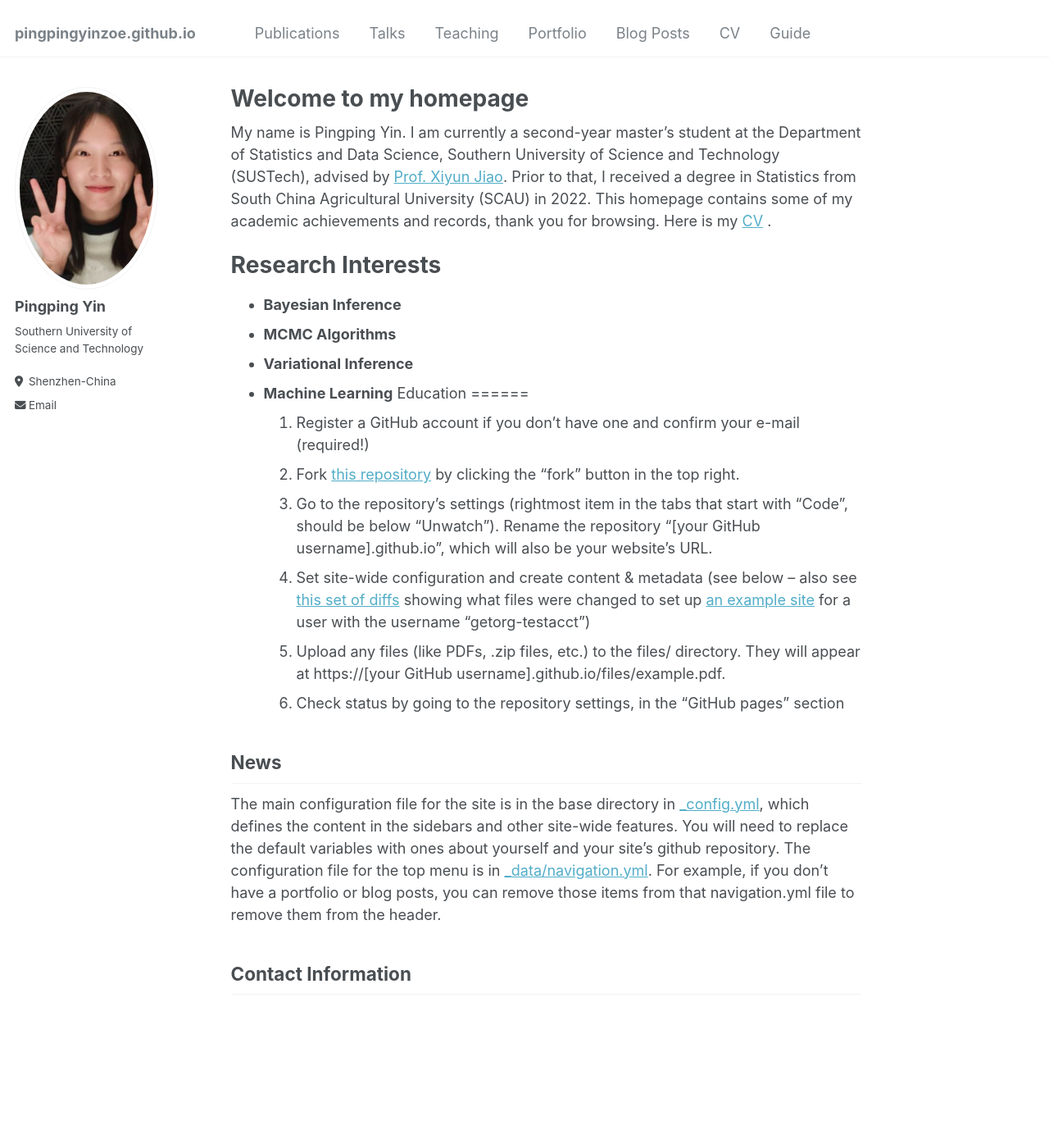
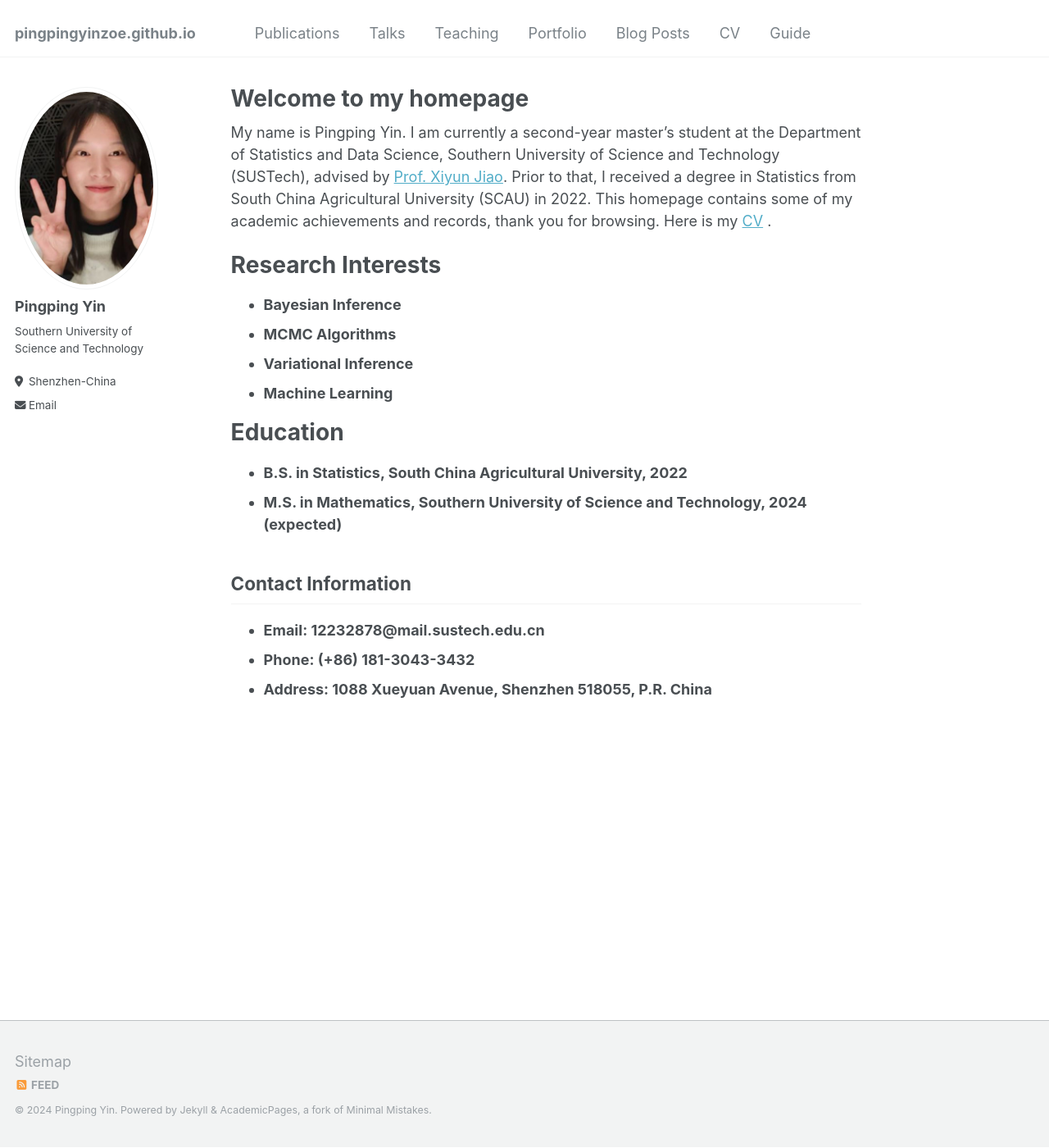
Before and after one commit to Jane-del/pingpingyinzoe.github.io, a Jekyll site: the page built from _pages/about.md, in a window 1280 px wide and 1400 px high. Shown: the whole window at 82% size. Built offline with Jekyll 4.4.1, drawn with Linux system fonts in a browser that asks for light colours.

Commit message:
Update about.md

```diff
--- a/_pages/about.md
+++ b/_pages/about.md
@@ -15,18 +15,14 @@ Research Interests
 - **MCMC Algorithms**
 - **Variational Inference**
 - **Machine Learning**
+
 Education
 ======
-1. Register a GitHub account if you don't have one and confirm your e-mail (required!)
-1. Fork [this repository](https://github.com/academicpages/academicpages.github.io) by clicking the "fork" button in the top right.
-1. Go to the repository's settings (rightmost item in the tabs that start with "Code", should be below "Unwatch"). Rename the repository "[your GitHub username].github.io", which will also be your website's URL.
-1. Set site-wide configuration and create content & metadata (see below -- also see [this set of diffs](http://archive.is/3TPas) showing what files were changed to set up [an example site](https://getorg-testacct.github.io) for a user with the username "getorg-testacct")
-1. Upload any files (like PDFs, .zip files, etc.) to the files/ directory. They will appear at https://[your GitHub username].github.io/files/example.pdf.
-1. Check status by going to the repository settings, in the "GitHub pages" section
-
-News
-------
-The main configuration file for the site is in the base directory in [_config.yml](https://github.com/academicpages/academicpages.github.io/blob/master/_config.yml), which defines the content in the sidebars and other site-wide features. You will need to replace the default variables with ones about yourself and your site's github repository. The configuration file for the top menu is in [_data/navigation.yml](https://github.com/academicpages/academicpages.github.io/blob/master/_data/navigation.yml). For example, if you don't have a portfolio or blog posts, you can remove those items from that navigation.yml file to remove them from the header.
+- **B.S. in Statistics, South China Agricultural University, 2022**
+- **M.S. in Mathematics, Southern University of Science and Technology, 2024 (expected)**
 
 Contact Information
 ------
+- **Email: 12232878@mail.sustech.edu.cn**
+- **Phone: (+86) 181-3043-3432**
+- **Address: 1088 Xueyuan Avenue, Shenzhen 518055, P.R. China**
```
